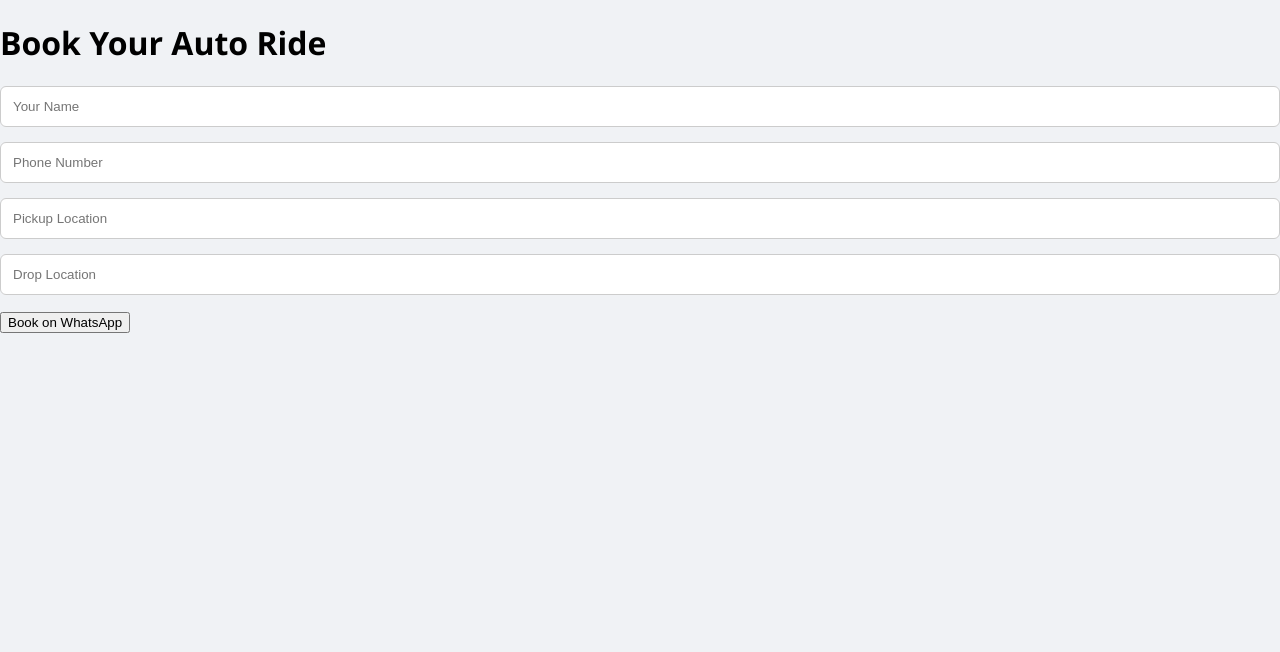
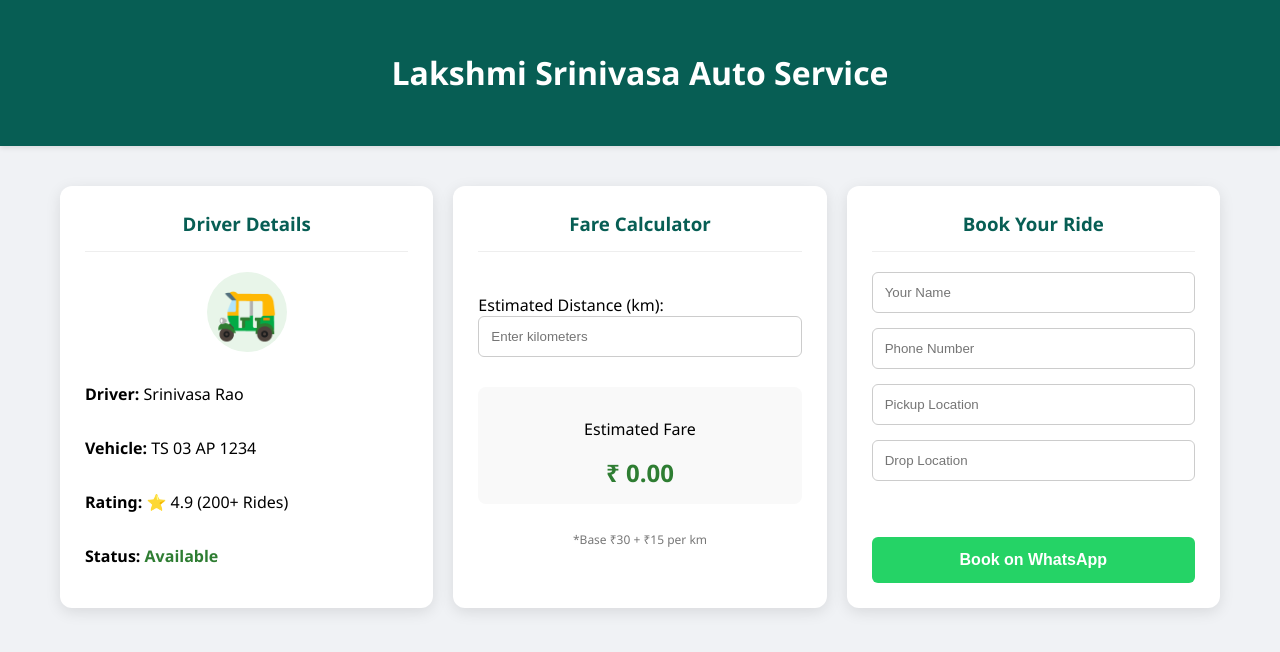
Before and after one commit to bala-8790/ride, a plain HTML site: page index.html in a window 1280 px wide. Drawn offline with Linux system fonts and the light colour scheme.

Commit message:
Update title and structure of booking page

```diff
--- a/index.html
+++ b/index.html
@@ -3,35 +3,59 @@
 <head>
     <meta charset="UTF-8">
     <meta name="viewport" content="width=device-width, initial-scale=1.0">
-    <title>Auto Ride Booking</title>
-
+    <title>Lakshmi Srinivasa Auto Service</title>
     <link rel="stylesheet" href="style.css">
 </head>
 <body>
 
-    <div class="container">
+    <header class="main-header">
+        <h1>Lakshmi Srinivasa Auto Service</h1>
+    </header>
 
-        <h1>Book Your Auto Ride</h1>
+    <main class="layout-wrapper">
+        <!-- Left: Driver Details -->
+        <section class="card">
+            <h3>Driver Details</h3>
+            <div class="card-content">
+                <div class="avatar">🛺</div>
+                <p><strong>Driver:</strong> Srinivasa Rao</p>
+                <p><strong>Vehicle:</strong> TS 03 AP 1234</p>
+                <p><strong>Rating:</strong> ⭐ 4.9 (200+ Rides)</p>
+                <p><strong>Status:</strong> <span class="status">Available</span></p>
+            </div>
+        </section>
 
-        <div class="booking-form">
+        <!-- Middle: Fare Calculator -->
+        <section class="card">
+            <h3>Fare Calculator</h3>
+            <div class="card-content">
+                <label for="distance">Estimated Distance (km):</label>
+                <input type="number" id="distance" placeholder="Enter kilometers" oninput="calculateFare()">
 
+                <div class="fare-display">
+                    <p>Estimated Fare</p>
+                    <h2 id="fare-result">₹ 0.00</h2>
+                </div>
+                <p class="small-text">*Base ₹30 + ₹15 per km</p>
+            </div>
+        </section>
+
+        <!-- Right: Booking Form -->
+        <section class="card">
+            <h3>Book Your Ride</h3>
+            <div class="card-content">
                 <input type="text" id="name" placeholder="Your Name">
-
                 <input type="text" id="phone" placeholder="Phone Number">
-
                 <input type="text" id="pickup" placeholder="Pickup Location">
-
                 <input type="text" id="drop" placeholder="Drop Location">
 
-            <button onclick="sendWhatsAppBooking()">
+                <button class="whatsapp-btn" onclick="sendWhatsAppBooking()">
                     Book on WhatsApp
                 </button>
-
             </div>
-
-    </div>
+        </section>
+    </main>
 
     <script src="script.js"></script>
-
 </body>
 </html>
```
Lines whose indentation alone changed are shown as unchanged.
